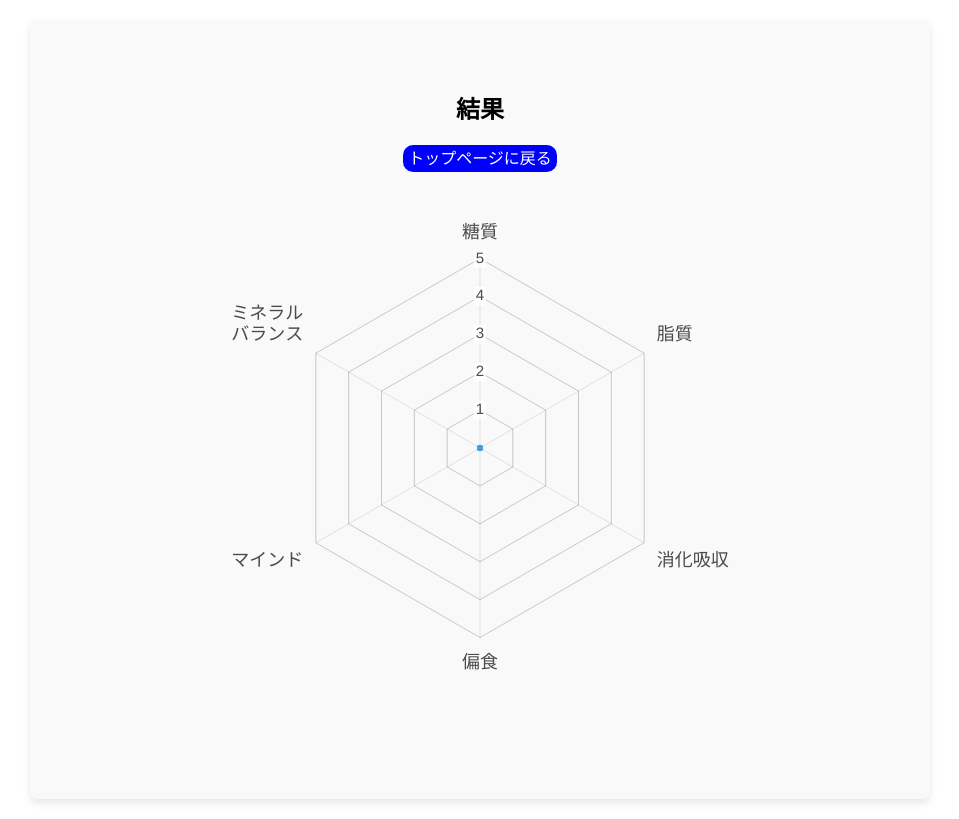
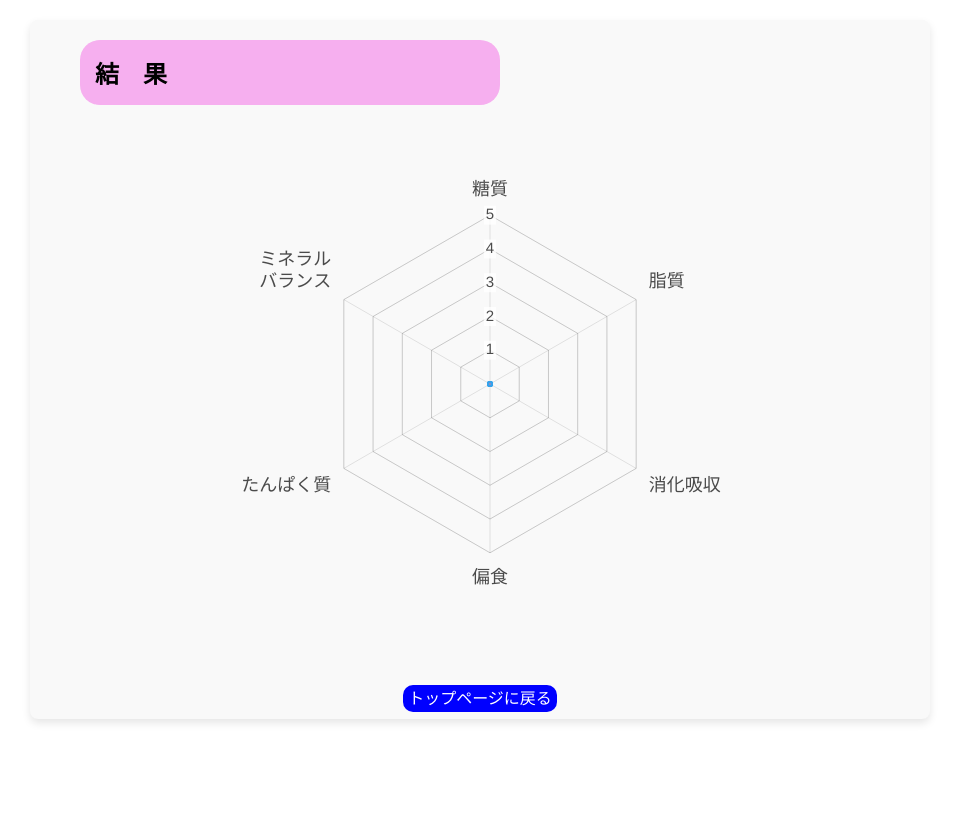
Before and after one commit to mayumikawanami/NutriCare, a Nuxt app: page /result in a window 1280 px wide. Shown: the whole page, without its empty margins (160-1119 px from the left). Built offline with nearby package versions, Linux system fonts and the light colour scheme.

Commit message:
fix 結果の詳細表示

```diff
--- a/components/RadarChart.vue
+++ b/components/RadarChart.vue
@@ -19,7 +19,7 @@ export default {
         fat_intake: 0,
         digestive_health: 0,
         dietary_bias: 0,
-        mental_health: 0,
+        protein: 0,
         mineral_balance: 0,
       }),
     },
@@ -50,7 +50,7 @@ export default {
         this.scores.fat_intake || 0,
         this.scores.digestive_health || 0,
         this.scores.dietary_bias || 0,
-        this.scores.mental_health || 0,
+        this.scores.protein || 0,
         this.scores.mineral_balance || 0,
       ];
 
@@ -58,7 +58,7 @@ export default {
       this.chart = new ChartJS(ctx, {
         type: 'radar',
         data: {
-          labels: ['糖質', '脂質', '消化吸収', '偏食', 'マインド', ['ミネラル', 'バランス']],
+          labels: ['糖質', '脂質', '消化吸収', '偏食', 'たんぱく質', ['ミネラル', 'バランス']],
           datasets: [
             {
               label: 'スコア',
--- a/pages/questionnaire.vue
+++ b/pages/questionnaire.vue
@@ -111,26 +111,26 @@ export default {
           category: "dietary_bias",
         },
 
-        // マインド
+        // タンパク質
         {
           text: "納豆、お味噌、醤油などの伝統的な和食を食べない",
-          category: "mental_health"
+          category: "protein"
         },
         {
           text: "落ち着かない等の症状があると、ついつい甘いものなどを食べさせてしまう"
-          , category: "mental_health"
+          , category: "protein"
         },
         {
           text: "お湯で注ぐだけの即席スープを飲むのが大好きだ",
-          category: "mental_health",
+          category: "protein",
         },
         {
           text: "ほぼ毎日グルテンフリーの食事をしている",
-          category: "mental_health"
+          category: "protein"
         },
         {
-          text: "サプリを何種類か飲んでいる（飲んでいる場合、その他⇩欄に記入をお願いします）",
-          category: "mental_health",
+          text: "サプリメントを何種類か飲んでいる",
+          category: "protein",
         },
 
         // ミネラルバランス
@@ -162,7 +162,7 @@ export default {
         fat_intake: 0,
         digestive_health: 0,
         dietary_bias: 0,
-        mental_health: 0,
+        protein: 0,
         mineral_balance: 0,
       },
     };
@@ -178,7 +178,7 @@ export default {
         fat_intake: "text-blue",
         digestive_health: "text-yellow",
         dietary_bias: "text-green",
-        mental_health: "text-purple",
+        protein: "text-purple",
         mineral_balance: "text-orange",
       };
       return classes[category] || "text-black";
@@ -203,7 +203,7 @@ export default {
         fat_intake: this.getCategoryScore("fat_intake"),
         digestive_health: this.getCategoryScore("digestive_health"),
         dietary_bias: this.getCategoryScore("dietary_bias"),
-        mental_health: this.getCategoryScore("mental_health"),
+        protein: this.getCategoryScore("protein"),
         mineral_balance: this.getCategoryScore("mineral_balance"),
       };
       this.$router.push({ name: "result", query: { scores: JSON.stringify(this.scores) } });
--- a/pages/result.vue
+++ b/pages/result.vue
@@ -1,11 +1,14 @@
 <template>
   <div class="result">
     <div class="result-top">
-      <h2 class="result-top_title">結果</h2>
-      <NuxtLink to="/">トップページに戻る</NuxtLink>
+      <h2 class="result-top_title">結　果</h2>
+      <p class="advice" v-for="(message,index) in adviceMessages" :key="index">{{ message }}</p>
     </div>
     <div class="scores">
       <RadarChart :scores="parsedScores" />
+    </div>
+    <div class="result-bottom">
+      <NuxtLink to="/">トップページに戻る</NuxtLink>
     </div>
   </div>
 </template>
@@ -22,9 +25,10 @@ export default {
         fat_intake: 0,
         digestive_health: 0,
         dietary_bias: 0,
-        mental_health: 0,
+        protein: 0,
         mineral_balance: 0,
       },
+      adviceMessages:[],
     };
   },
   created() {
@@ -34,22 +38,59 @@ export default {
       try {
         this.parsedScores = JSON.parse(scores);
         console.log('Received scores:', this.parsedScores); // デバッグ用
+        this.generateAdvice();
       } catch (error) {
         console.error('Failed to parse scores:', error);
       }
     }
   },
+  methods: {
+    generateAdvice() {
+      const messages = [];
+      const { carb_intake, fat_intake, digestive_health, dietary_bias, protein, mineral_balance } = this.parsedScores;
+
+      if (carb_intake < 3) {
+        messages.push("・糖質の摂取量が多いかもしれません")
+      }
+      if (fat_intake < 3) {
+        messages.push("・脂質の摂取量が多いかもしれません")
+      }
+      if (digestive_health < 3) {
+        messages.push("・消化吸収に心配があります")
+      }
+      if (dietary_bias < 3) {
+        messages.push("・偏食に心配があります")
+      }
+      if (protein < 3) {
+        messages.push("・たんぱく質の摂取量が不足しているかもしれません")
+      }
+      if (mineral_balance < 3) {
+        messages.push("・ミネラルが不足しているかもしれません")
+      }
+      this.adviceMessages = messages.length > 0 ? messages : ["全体的に良好です！"];
+      console.log(messages);
+    },
+  },
 };
 </script>
 
-<style>
+<style scoped>
 /* 結果セクション */
-.result-top_title {
-  text-align: center;
-  margin-top: 20px;
+.result-top {
+  text-align: left;
+  margin-top: 10px;
+  background-color: rgb(246, 175, 239);
+  width: 50%;
+  padding: 10px;
+  border-radius: 20px;
 }
-h1 {
-  text-align: center;
+.advice{
+  margin: 0;
+  /* color: #fff; */
+}
+.result-top_title{
+  margin: 5px;
+  /* text-align: center; */
 }
 
 .scores {
@@ -62,7 +103,7 @@ h1 {
   text-align: center;
   max-width: 800px; /* フォームの幅を制限して見やすく */
   margin: 20px auto; /* 自動で中央揃え */
-  padding: 50px;
+  padding:10px 50px;
   background-color: #f9f9f9;
   border-radius: 8px;
   box-shadow: 0 4px 8px rgba(0, 0, 0, 0.1); /* 軽い影を付けて浮き上がらせる */
@@ -76,7 +117,7 @@ h1 {
 
 }
 
-.result-top a {
+.result-bottom a {
   text-decoration: none;
   background-color: blue;
   color: white;
```
Also changed, not shown: plugins/firebase.js (+1 -7 lines).
